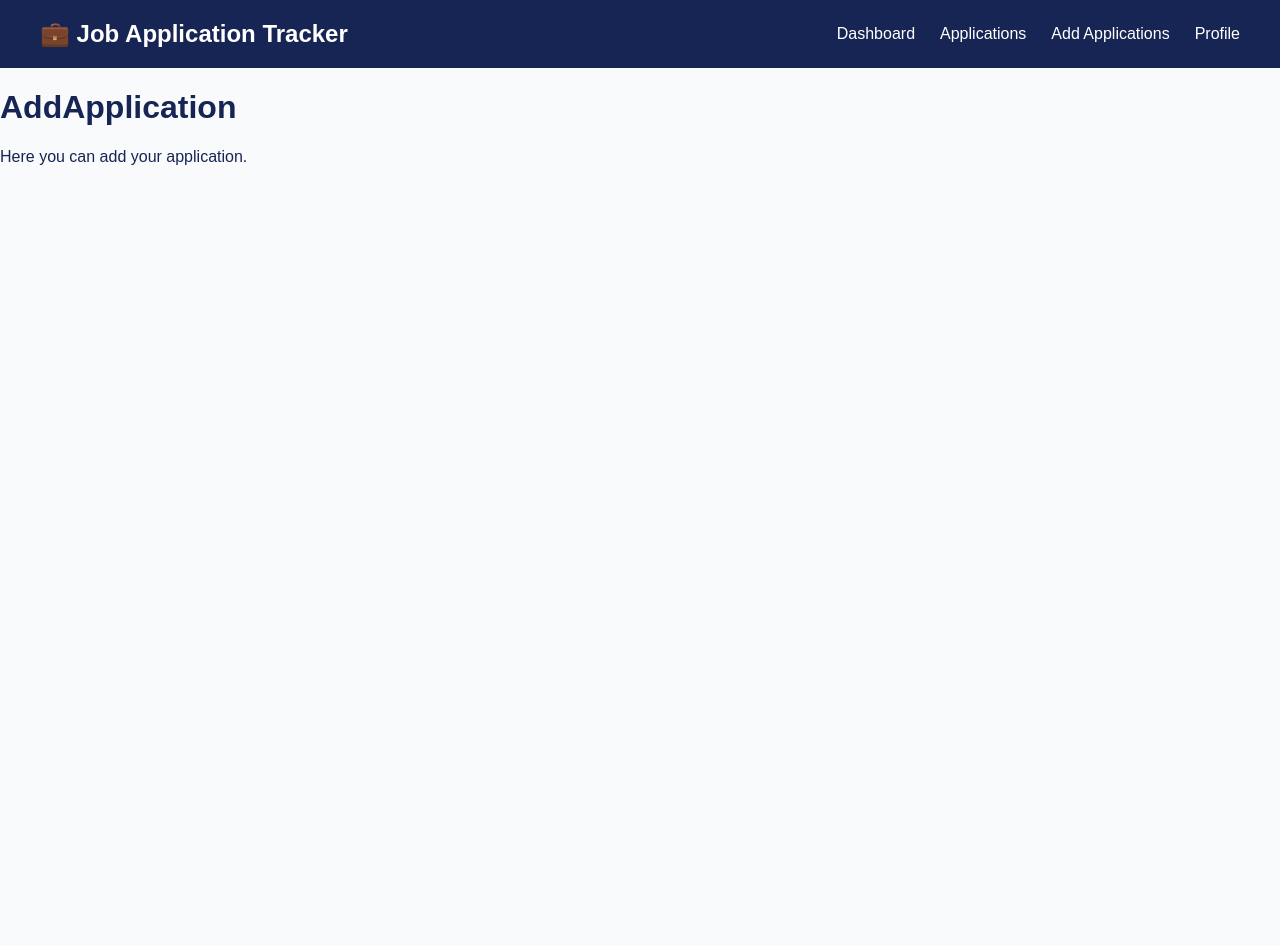
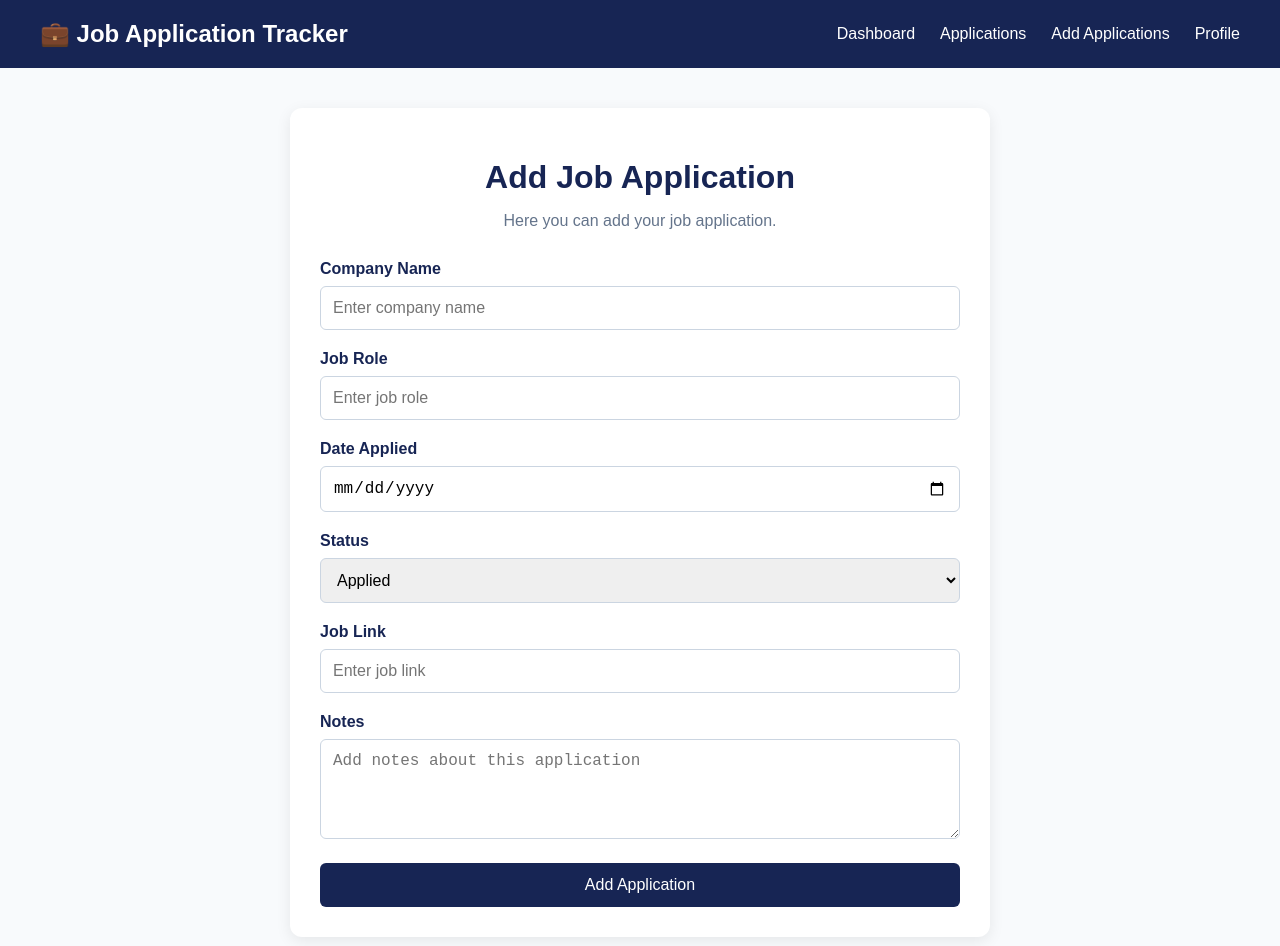
Before and after one commit to bukkaramya24/job-application-tracker, a React (Vite) app: page /add in a window 1280 px wide. Shown: the top 946 px of the page. Before the commit the page ends 800 px from the top, so only its background shows below. Built offline with nearby package versions, Linux system fonts and the light colour scheme.

Commit message:
Added application cards and application list

```diff
--- a/src/App.css
+++ b/src/App.css
@@ -61,3 +61,80 @@
   font-weight: bold;
   margin-bottom: 0;
 }
+.add-application {
+  max-width: 700px;
+  margin: 40px auto;
+  padding: 30px;
+  background-color: white;
+  border-radius: 12px;
+  box-shadow: 0 4px 15px rgba(0, 0, 0, 0.08);
+}
+
+.add-application h1 {
+  margin-bottom: 10px;
+  text-align: center;
+}
+
+.add-application > p {
+  text-align: center;
+  color: #64748b;
+  margin-bottom: 30px;
+}
+
+.form-group {
+  margin-bottom: 20px;
+}
+
+.form-group label {
+  display: block;
+  margin-bottom: 8px;
+  font-weight: bold;
+}
+
+.form-group input,
+.form-group select,
+.form-group textarea {
+  width: 100%;
+  padding: 12px;
+  border: 1px solid #cbd5e1;
+  border-radius: 6px;
+  font-size: 16px;
+}
+
+.form-group textarea {
+  min-height: 100px;
+  resize: vertical;
+}
+
+.add-application button {
+  width: 100%;
+  padding: 13px;
+  border: none;
+  border-radius: 6px;
+  background-color: #172554;
+  color: white;
+  font-size: 16px;
+  cursor: pointer;
+}
+
+.add-application button:hover {
+  background-color: #1e3a8a;
+}
+.application-card {
+  background-color: white;
+  padding: 20px;
+  margin: 20px 40px;
+  border-radius: 12px;
+  box-shadow: 0 4px 12px rgba(0, 0, 0, 0.08);
+  max-width: 700px;
+}
+
+.application-card h3 {
+  margin-top: 0;
+  margin-bottom: 15px;
+}
+
+.application-card p {
+  margin: 8px 0;
+  color: #475569;
+}
--- /dev/null
+++ b/src/components/ApplicationCard.jsx
@@ -0,0 +1,22 @@
+
+
+
+function ApplicationCard({application}){
+    return (
+        <div className="application-card"
+         style={{
+        border: "3px solid black",
+        padding: "20px",
+        margin: "20px",
+      }}
+    >
+            <h3>Company: {application.company}</h3>
+            <p>Role: {application.jobRole}</p>
+            <p>Status: {application.status}</p>
+            <p>Date Applied: {application.dateApplied}</p>
+        </div>
+    );
+}
+
+
+export default ApplicationCard;
--- a/src/pages/AddApplication.jsx
+++ b/src/pages/AddApplication.jsx
@@ -1,11 +1,88 @@
+import {useState} from 'react'
 
 
 
 function AddApplication(){
+    const [company,setCompany]=useState("")
+    const [jobRole,setJobRole]=useState("")
+    const [dateApplied,setDateApplied]=useState("")
+    const [status,setStatus]=useState("Applied")
+    const [jobLink,setJobLink]=useState("")
+    const [notes,setNotes]=useState("")
+
+    const handleSubmit = (event) => {
+        event.preventDefault();
+
+        const existingApplications = JSON.parse(localStorage.getItem("applications")) || [];
+
+       const application={
+        id:Date.now(),
+        company,
+        jobRole,
+        dateApplied,
+        status,
+        jobLink,
+        notes,
+       };
+
+       existingApplications.push(application)
+       localStorage.setItem("applications",JSON.stringify(existingApplications));
+
+
+    setCompany("");
+    setJobRole("");
+    setDateApplied("");
+    setStatus("Applied");
+    setJobLink("");
+    setNotes("");
+    };
+
+
+
+
+
     return (
-        <div>
-            <h1>AddApplication</h1>
-            <p>Here you can add your application.</p>
+        <div className="add-application">
+            <h1>Add Job Application</h1>
+            <p>Here you can add your job application.</p>
+
+            <form onSubmit={handleSubmit}>
+                <div className="form-group">
+                    <label>Company Name</label>
+                    <input type="text" placeholder="Enter company name"
+                    value={company} onChange={(event)=>setCompany(event.target.value)} />
+                </div>
+                <div className="form-group">
+                    <label>Job Role</label>
+                    <input type="text" placeholder="Enter job role"
+                     value={jobRole} onChange={(event)=>setJobRole(event.target.value)} />
+                </div>
+                <div className="form-group">
+                    <label>Date Applied</label>
+                    <input type="date"
+                    value={dateApplied} onChange={(event)=>setDateApplied(event.target.value)}/>
+                </div>
+                <div className="form-group">
+                    <label>Status</label>
+                    <select value={status} onChange={(event)=>setStatus(event.target.value)}>
+                        <option>Applied</option>
+                        <option>Interview</option>
+                        <option>Selected</option>
+                        <option>Rejected</option>
+                    </select>
+                </div>
+                <div className="form-group">
+                    <label>Job Link</label>
+                    <input type="url" placeholder="Enter job link"
+                    value={jobLink} onChange={(event)=>setJobLink(event.target.value)} />
+                </div>
+                <div className="form-group">
+                    <label>Notes</label>
+                    <textarea placeholder="Add notes about this application"
+                    value={notes} onChange={(event)=>setNotes(event.target.value)}></textarea>
+                </div>
+                <button type="submit">Add Application</button>
+            </form>
         </div>
     );
 }
--- a/src/pages/Applications.jsx
+++ b/src/pages/Applications.jsx
@@ -1,11 +1,20 @@
+import {useState} from 'react'
+import ApplicationCard from '../components/ApplicationCard'
 
 
 
 function Applications(){
+    const [applications,setApplications]=useState(()=>{
+        return JSON.parse(localStorage.getItem("applications"))||[];
+    })
     return (
         <div>
             <h1>Applications</h1>
             <p>Here you can view all your job applications.</p>
+           {applications.length===0?(<p>No applications add yet.</p>):
+           (applications.map((application)=>(
+           <ApplicationCard key={application.id} application={application} />
+           )))}
         </div>
     );
 }
```
